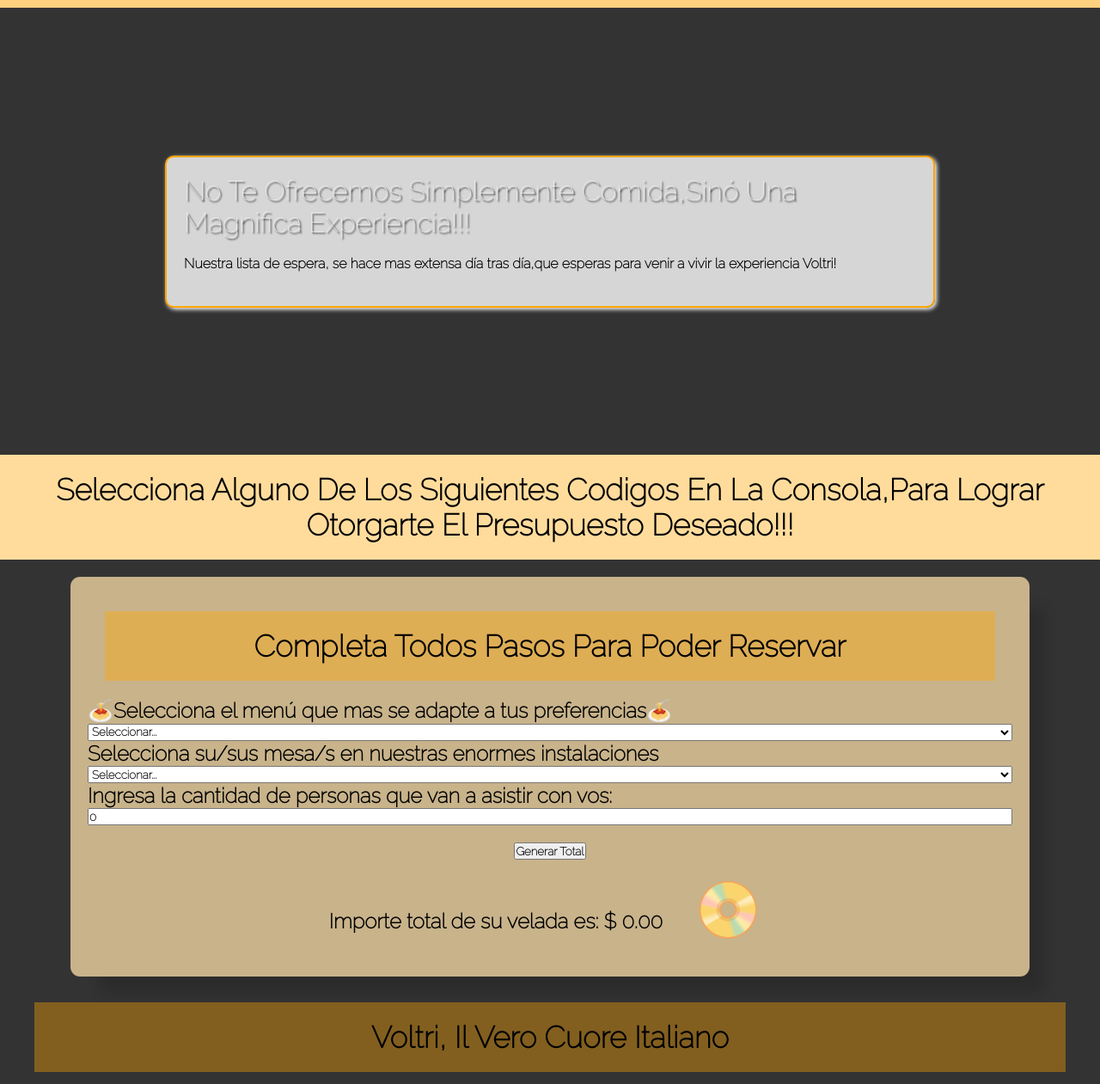
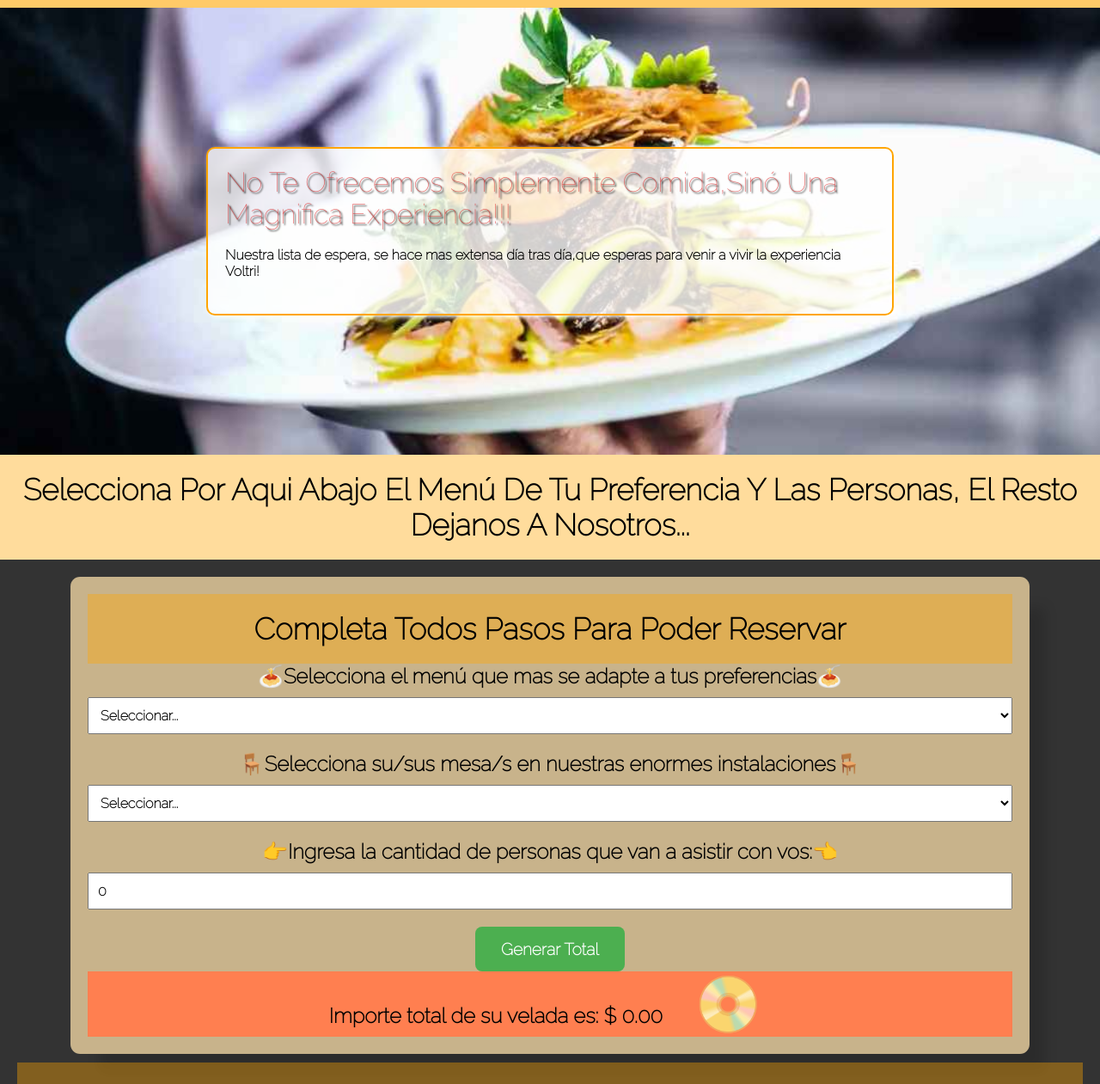
Before and after one commit to leandrocoder88/3ra-preentrega-JS-Leandro-Rome, a plain HTML site: page index.html in a window 1280 px wide. Shown: the part 71-1332 px from the top of the page at 86% size. Drawn offline with Linux system fonts and the light colour scheme; a web font is replaced by a local one.

Commit message:
arreglos esteticos

```diff
--- a/css/estilos.css
+++ b/css/estilos.css
@@ -1,6 +1,7 @@
 @import url('https://fonts.googleapis.com/css2?family=Barlow:wght@100&family=Dancing+Script:wght@700&family=Delicious+Handrawn&family=Farsan&family=Geologica:wght@300&family=Josefin+Sans:wght@100;500&family=Lato&family=Montserrat:ital,wght@1,100&family=Open+Sans:wght@300&family=Oswald:wght@300;400;700&family=Poppins:ital,wght@1,300&family=Raleway:ital,wght@0,100;1,100&family=Roboto:ital,wght@0,100;0,900;1,300&family=Sigmar&family=Smokum&display=swap');
 
-*{
+/* Estilos generales */
+* {
     margin: 0;
     padding: 0;
     box-sizing: border-box;
@@ -8,79 +9,76 @@
     font-weight: bold;
 }
 
-header{
-    background-color: rgba(255, 166, 0, 0.5);
+/* Estilos del encabezado */
+header {
+    background-color: rgba(255, 166, 0, 0.592);
     display: flex;
     justify-content: space-between;
-    color: #fff;
-    font-size: 20px;
+    color: #ffffff;
+    font-size: 30px;
     padding: 20px;
     height: 80px;
     width: 100%;
-    position:relative;
+    position: relative;
     top: 0;
     left: 0;
 }
-.logo span{
+
+.logo span {
     color: #000;
+    text-align: end;
 }
 
-.barra a{
+.barra a {
     text-decoration: none;
     color: #fff;
 }
 
-
-main{
+/* Estilos del cuerpo */
+main {
     height: calc(75vh - 80px);
     background-color: #333;
-    background-image: url(../images/llaves-banner.jpg);
     background-size: cover;
+    background-image: url(../img/platovoltri.jpg);
     background-position: center;
     display: flex;
     justify-content: center;
     align-items: center;
 }
 
-.call{
-    display:grid;
+.call {
+    display: flex;
+    flex-wrap: wrap;
     background-color: rgba(255, 255, 255, 0.8);
-    width: 70%;
+    width: 90%;
     padding: 20px;
     border-radius: 10px;
     border: 2px solid orange;
     box-shadow: 2px 2px 5px #fff;
+    max-width: 800px;
 }
 
-h1{
-    color: orange;
+.call h1 {
+    color: rgba(220, 8, 8, 0.629) !important;
     text-transform: capitalize;
     margin-bottom: 20px;
     text-shadow: 2px 2px 2px #000;
 }
-.call p{
+
+.call p {
     margin-bottom: 20px;
 }
-.call a{
-    background-color: orange;
-    color: #fff;
-    text-decoration: none;
-    padding: 10px 30px;
-    border-radius: 5px;
-}
 
-.call a:hover{
-    background-color: #333;
-}
-h2{
-    background-color:  rgba(255, 166, 0, 0.388);
+/* Estilos de la sección de reserva */
+h2 {
+    background-color: rgba(255, 166, 0, 0.388);
     text-align: center;
     padding: 20px;
     font-size: 35px;
     text-transform: capitalize;
 }
 
-section{
+section {
     background-color: #333;
     padding: 20px;
     display: flex;
@@ -99,13 +97,12 @@ h1 {
 }
 
 label {
-    font-size:x-large;
-    font-display: 200px;
+    font-size: 1.5rem;
     color: black;
     text-align: center;
     font-family: 'Raleway', sans-serif;
-    padding-bottom: 20px;
-
+    margin-bottom: 10px;
+    display: block;
 }
 
 .div-resto {
@@ -114,27 +111,37 @@ label {
     margin-right: 5%;
     padding: 20px;
     border-color: whitesmoke;
-    box-shadow: 26px 28px 15px -8px rgba(0,0,0,0.15);
+    box-shadow: 26px 28px 15px -8px rgba(0, 0, 0, 0.15);
     border-radius: 0.7rem;
-
 }
 
-select, input {
-    min-width: 100%;
-    width: 70%;
-    height: 200%;
+/* Estilos de los elementos de entrada */
+select,
+input {
+    width: 100%;
+    padding: 10px;
+    font-size: 16px;
+    margin-bottom: 20px;
+    box-sizing: border-box;
 }
 
-.separador {
-    margin: 20px;
+/* Estilos del botón "Generar Total" */
+.button {
+    padding: 15px 30px;
+    font-size: 1.2rem;
+    border-radius: 8px;
+    background-color: #4CAF50;
+    color: white;
+    border: none;
+    cursor: pointer;
+    transition: background-color 0.3s;
 }
 
-.importe {
-    color: black;
-    font-size: x-large;
-    font-weight: 700;
+.button:hover {
+    background-color: #45a049;
 }
 
+/* Estilos del icono "Guardar" */
 .guardar {
     border: 1px transparent;
     border-radius: 4px;
@@ -146,24 +153,17 @@ select, input {
 }
 
 .guardar:hover {
-    background-color: blueviolet;
-    padding-left: 10px;
-    padding-right: 10px;
+    background-color: rgba(255, 166, 0, 0.388);
 }
 
 .guardar:active {
     background-color: black !important;
 }
 
-.ocultar {
-    visibility: hidden;
+/* Estilos de los mensajes de importe */
+.importe {
+    color: black;
+    font-size: x-large;
+    font-weight: 700;
+    background-color: coral;
 }
-
-button:hover {
-    color: whitesmoke !important;
-    background-color: blueviolet !important;
-}
-
-button:active {
-    background-color: black !important;
-}
--- a/index.html
+++ b/index.html
@@ -27,8 +27,7 @@
         </div>
     </main>
     <h2>
-        Selecciona alguno de los siguientes codigos en la consola,para lograr
-        otorgarte el presupuesto deseado!!!
+        Selecciona por aqui abajo el menú de tu preferencia y las personas, el resto dejanos a nosotros...
     </h2>
     <section>
         <h2 class="center separador">Voltri, il vero cuore italiano</h2>
@@ -40,11 +39,11 @@
             <select id="Menu">
                 <option selected disabled>Seleccionar...</option>
             </select>
-            <label for="ubicacion">Selecciona su/sus mesa/s en nuestras enormes instalaciones</label>
+            <label for="ubicacion">🪑Selecciona su/sus mesa/s en nuestras enormes instalaciones🪑</label>
             <select id="ubicacion">
                 <option selected disabled>Seleccionar...</option>
             </select>
-            <label for="personas">Ingresa la cantidad de personas que van a asistir con vos:</label>
+            <label for="personas">👉Ingresa la cantidad de personas que van a asistir con vos:👈</label>
             <input type="number" id="personas" value="0" min="1" max="20" step="2" />
             <div class="center separador">
                 <button class="button button-outline" type="button">
--- a/js/main.js
+++ b/js/main.js
@@ -32,7 +32,7 @@ function retornarFactorUbicacion(tipoUbica) {
 }
 
 function cotizarVelada() {
-    if (selectMenu.value !== 'Seleccionar...' && selectUbicacion.value !== 'Seleccionar...' && (inputPersonas.value >= 1 || inputPersonas.value <= 20)) {
+    if (selectMenu.value !== 'Seleccionar...' && selectUbicacion.value !== 'Seleccionar...' && (inputPersonas.value >= 1 && inputPersonas.value <= 20)) {
         let personas = inputPersonas.value
         let factorMenu = retornarFactorMenu(selectMenu.value)
         let factorUbicacion = retornarFactorUbicacion(selectUbicacion.value)
--- a/js/variables.js
+++ b/js/variables.js
@@ -1,7 +1,7 @@
-const datosMenu = [{tipo: 'Comida Vegana + consumicion', factor: 1.30},
-                        {tipo: 'Pastas + consumicion', factor: 1.05},
-                        {tipo: 'Carnes + consumicion', factor: 1.25},
-                        {tipo: 'Picadas + consumicion', factor: 1.20}]
+const datosMenu = [{tipo: 'Comida Vegana + consumición', factor: 1.30},
+                        {tipo: 'Pastas + consumición', factor: 1.05},
+                        {tipo: 'Carnes + consumición', factor: 1.25},
+                        {tipo: 'Picada + consumición', factor: 1.20}]
 
 
 
```
Also changed, not shown: img/platovoltri.jpg (added).
